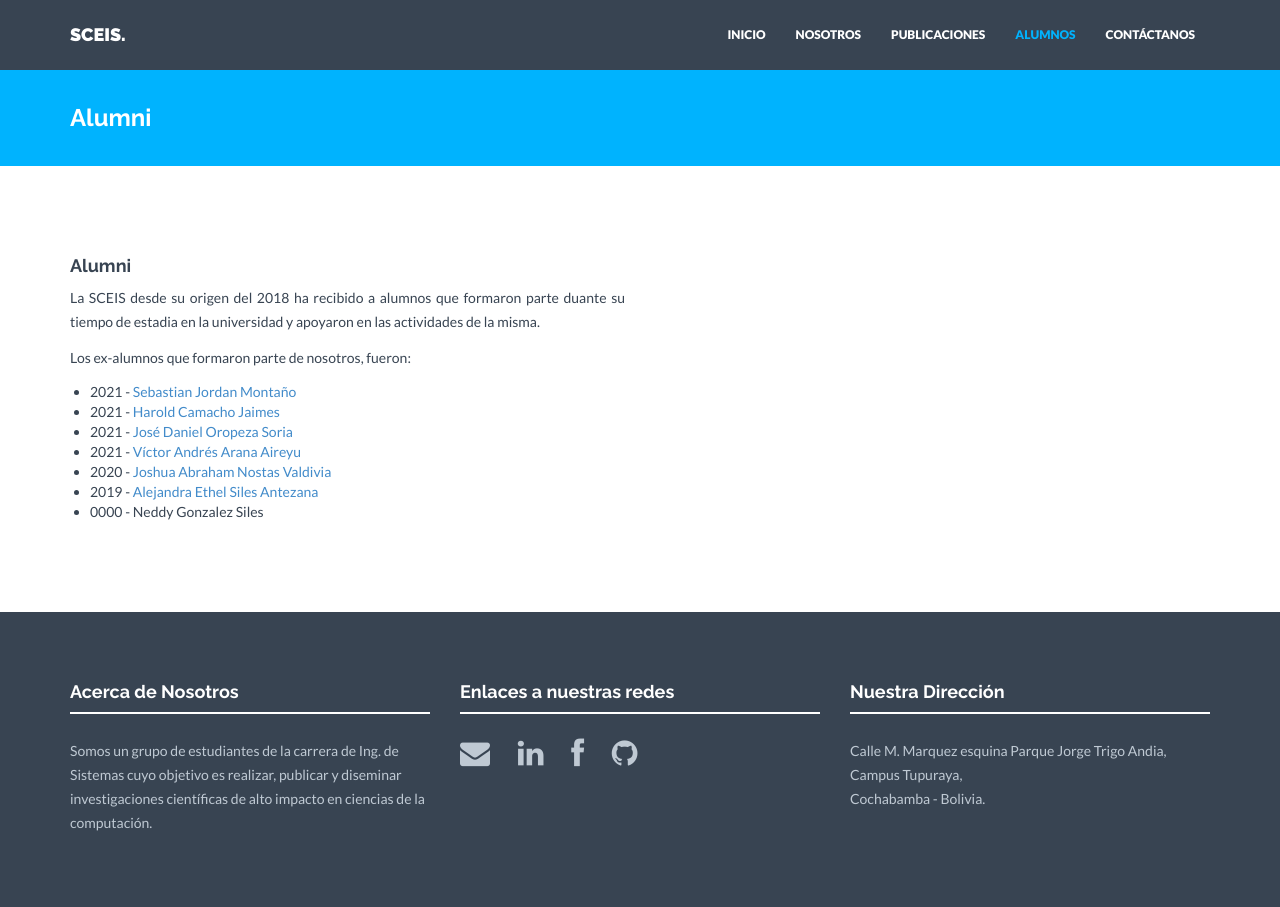
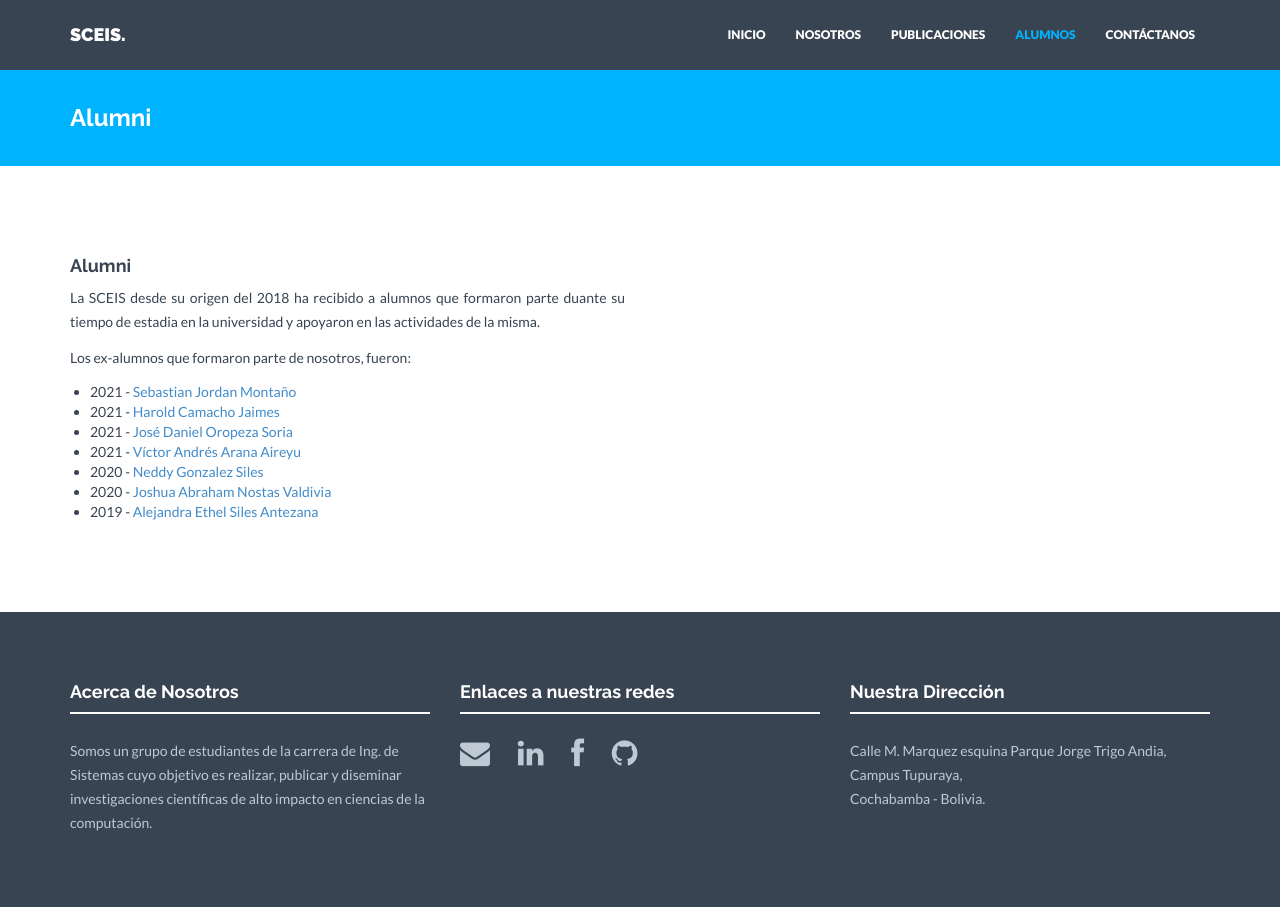
Before and after one commit to SociedadCEIS/paginaSCEIS, a Jekyll site: the page built from alumni.html, in a window 1280 px wide. Built offline with Jekyll 4.4.1, drawn with Linux system fonts in a browser that asks for light colours; nearby versions of some CDN libraries.

Commit message:
update links in alumni

```diff
--- a/alumni.html
+++ b/alumni.html
@@ -14,11 +14,12 @@
                 <ul>
                     <li>2021 - <a href="https://www.linkedin.com/in/jordanmontt/">Sebastian Jordan Montaño</a></li>
                     <li>2021 - <a href="https://www.linkedin.com/in/harold-camacho-jaimes-14747016a/">Harold Camacho Jaimes</a></li>
-                    <li>2021 - <a href="www.linkedin.com/in/dani-oropeza">José Daniel Oropeza Soria</a></li>
-                    <li>2021 -  <a href="">Víctor Andrés Arana Aireyu</a></li>
+                    <li>2021 - <a href="https://www.linkedin.com/in/dani-oropeza/">José Daniel Oropeza Soria</a></li>
+                    <li>2021 - <a href="https://www.linkedin.com/in/victor-andres-arana-aireyu-70a900158/">Víctor Andrés Arana Aireyu</a></li>
+                    <li>2020 - <a href="https://www.linkedin.com/in/dani-oropeza/">Neddy Gonzalez Siles</a></li>
                     <li>2020 -  <a href="https://www.linkedin.com/in/joshua-nostas/">Joshua Abraham Nostas Valdivia</a></li>
                     <li>2019 -  <a href="https://www.linkedin.com/in/alejandrasilesantezana">Alejandra Ethel Siles Antezana</a></li>
-                    <li>0000 - Neddy Gonzalez Siles</li>
+
                   </ul>
         </div>
     </div><!--/row -->
```
Also changed, not shown: 1 other file.
